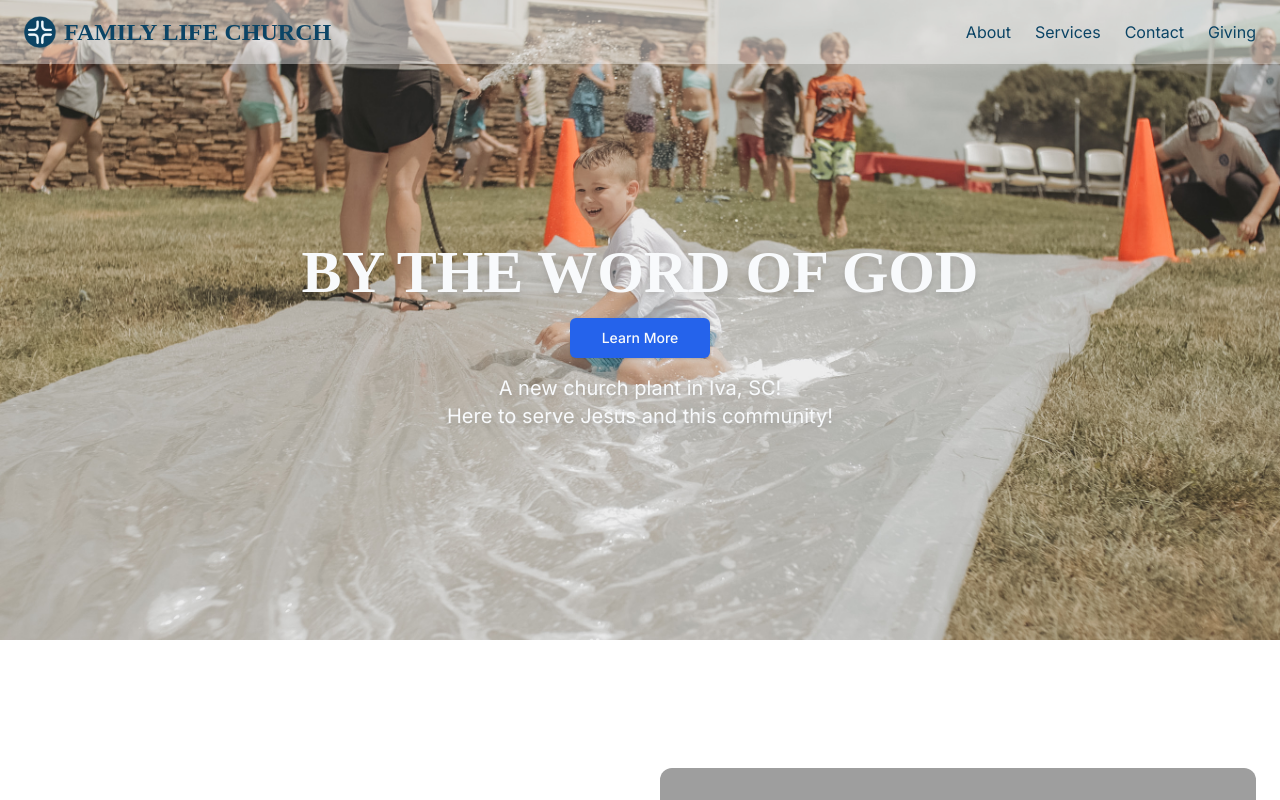
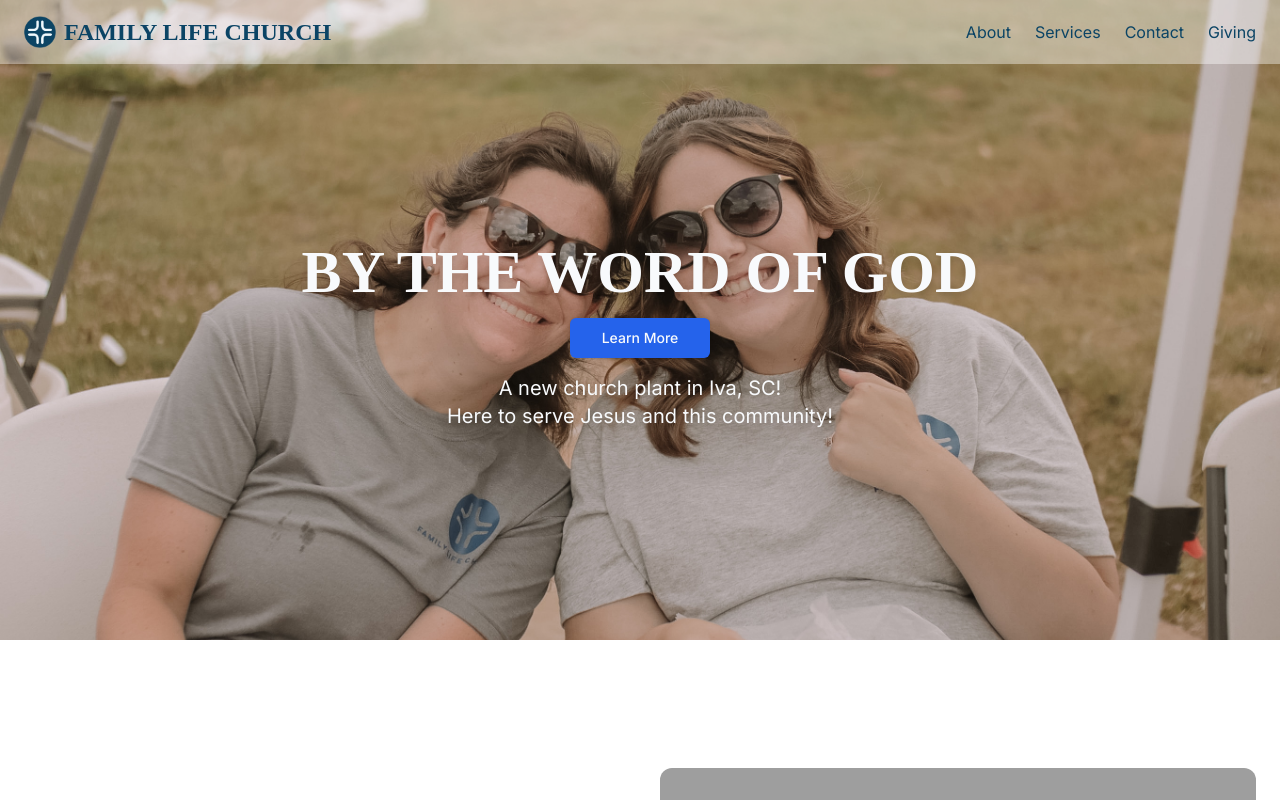
Before and after one commit to aberry520/family-life, a Next.js app: page / in a window 1280 px wide. Shown: the top 800 px of the page. Built offline with nearby package versions, Linux system fonts and the light colour scheme; grey boxes are pictures that could not be loaded; a web font is replaced by a local one.

Commit message:
bug fix?

```diff
--- a/src/components/landing.tsx
+++ b/src/components/landing.tsx
@@ -16,8 +16,8 @@ export default function Landing() {
     "/images/waterday/IMG_8919.JPG",
   ];
   const randomIndex = Math.floor(Math.random() * backgrounds.length);
-  const [currentBgUrl, setCurrentBgUrl] = useState(backgrounds[randomIndex]);
-  const [currentIndex, setCurrentIndex] = useState(randomIndex + 1);
+  const [currentBgUrl, setCurrentBgUrl] = useState("/images/waterday/IMG_8130.JPG");
+  const [currentIndex, setCurrentIndex] = useState(1);
 
   useEffect(() => {
     if (width > 768) {
@@ -37,7 +37,7 @@ export default function Landing() {
     <section
       className="w-full pb-12 pt-20 md:pb-24 md:pt-32 lg:pb-32 lg:pt-40 xl:pb-48 xl:pt-56 bg-cover bg-center flex justify-center items-center fade-bg"
       style={{
-        backgroundImage: `url(${currentBgUrl})`,
+        backgroundImage: `url(${width > 768 ? currentBgUrl : backgrounds[randomIndex]})`,
         height: "80vh",
       }}>
       <div className="container px-4 md:px-6">
```
